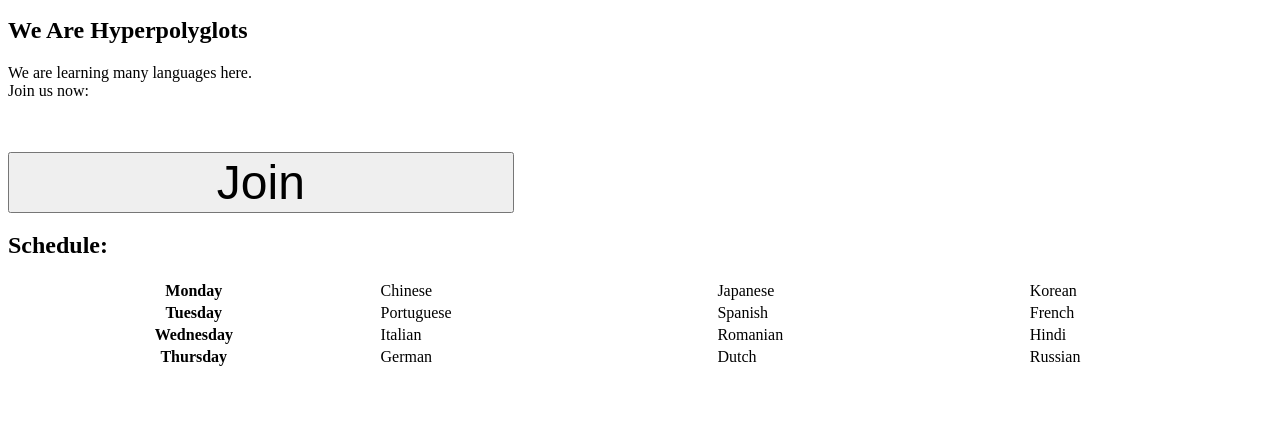
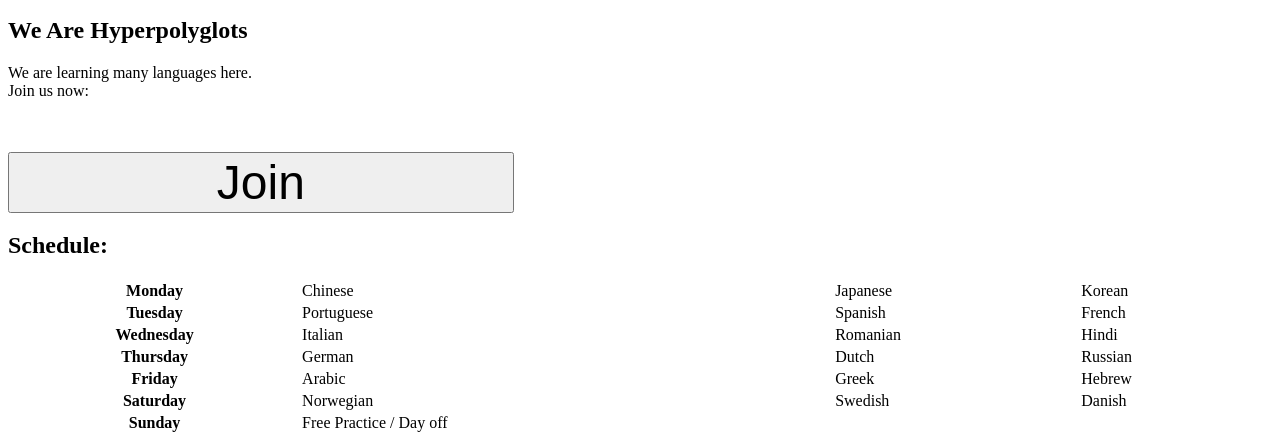
Before and after one commit to leonproz/leonproz.github.io, a plain HTML site: page index.html in a window 1280 px wide. Shown: the part 396-839 px from the top of the page. Before the commit the page ends 800 px from the top, so only its background shows below. Drawn offline with Linux system fonts and the light colour scheme.

Commit message:
update index.html

```diff
--- a/index.html
+++ b/index.html
@@ -42,6 +42,22 @@
         <td>Dutch</td>
         <td>Russian</td>
       </tr>
+      <tr>
+        <th>Friday</th>
+        <td>Arabic</td>
+        <td>Greek</td>
+        <td>Hebrew</td>
+      </tr>
+      <tr>
+        <th>Saturday</th>
+        <td>Norwegian</td>
+        <td>Swedish</td>
+        <td>Danish</td>
+      </tr>
+      <tr>
+        <th>Sunday</th>
+        <td>Free Practice / Day off</td>
+      </tr>
     </table>
   </body>
 </html>
```
